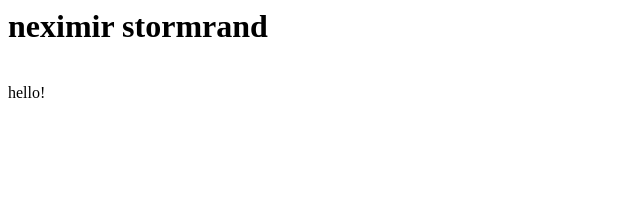
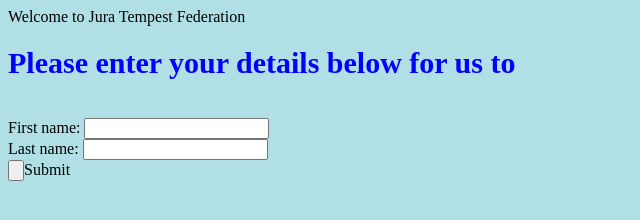
Before and after one commit to dvar385/test2024, a plain HTML site: page index.html in a window 1280 px wide. Shown: the whole page, without its empty margins (0-640 px from the left). Drawn offline with Linux system fonts and the light colour scheme.

Commit message:
Update index.html

```diff
--- a/index.html
+++ b/index.html
@@ -1,6 +1,36 @@
 <html>
-<h1>neximir stormrand</h1>
-  <br>
+
+<style>
+body {background-color: powderblue;}
+h1   {
+  color: blue;
+  font-size:30;
+}
+p    {
+  color: black;
+  font-size:13;
+}
+head {
+  color: black;
+  font-size:40;
+}
+</style>
+
 <body>
-  <bgcolor="red">hello!</body>
+<head>Welcome to Jura Tempest Federation</head>
+<br>
+<h1>Please enter your details below for us to </h1>
+<br>
+<form>
+  <label>First name:</label>
+  <input type="text" id="fname">
+<br>
+  <label>Last name:</label>
+  <input type="text" id="lname">
+<br>
+  <input type="button">Submit</input>
+</form>
+<p></p>
+
+</body>
 </html>
```
